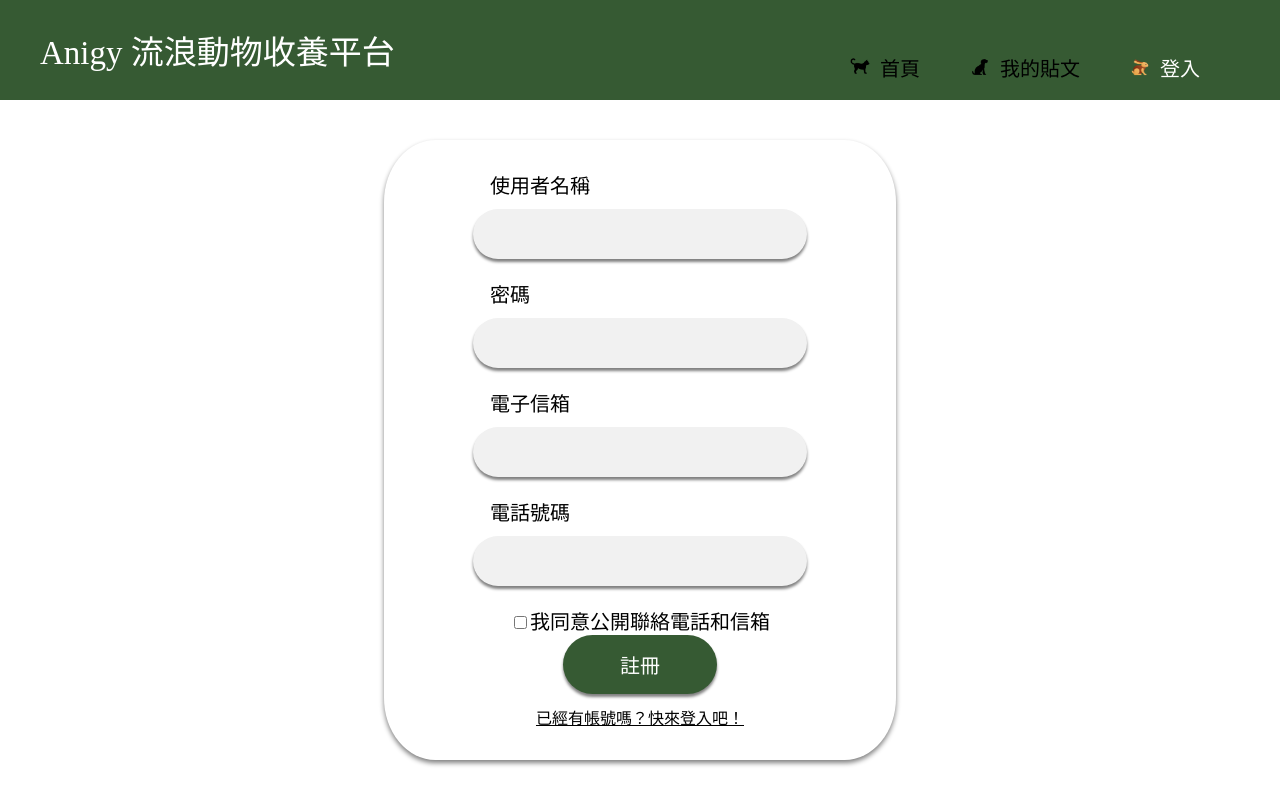
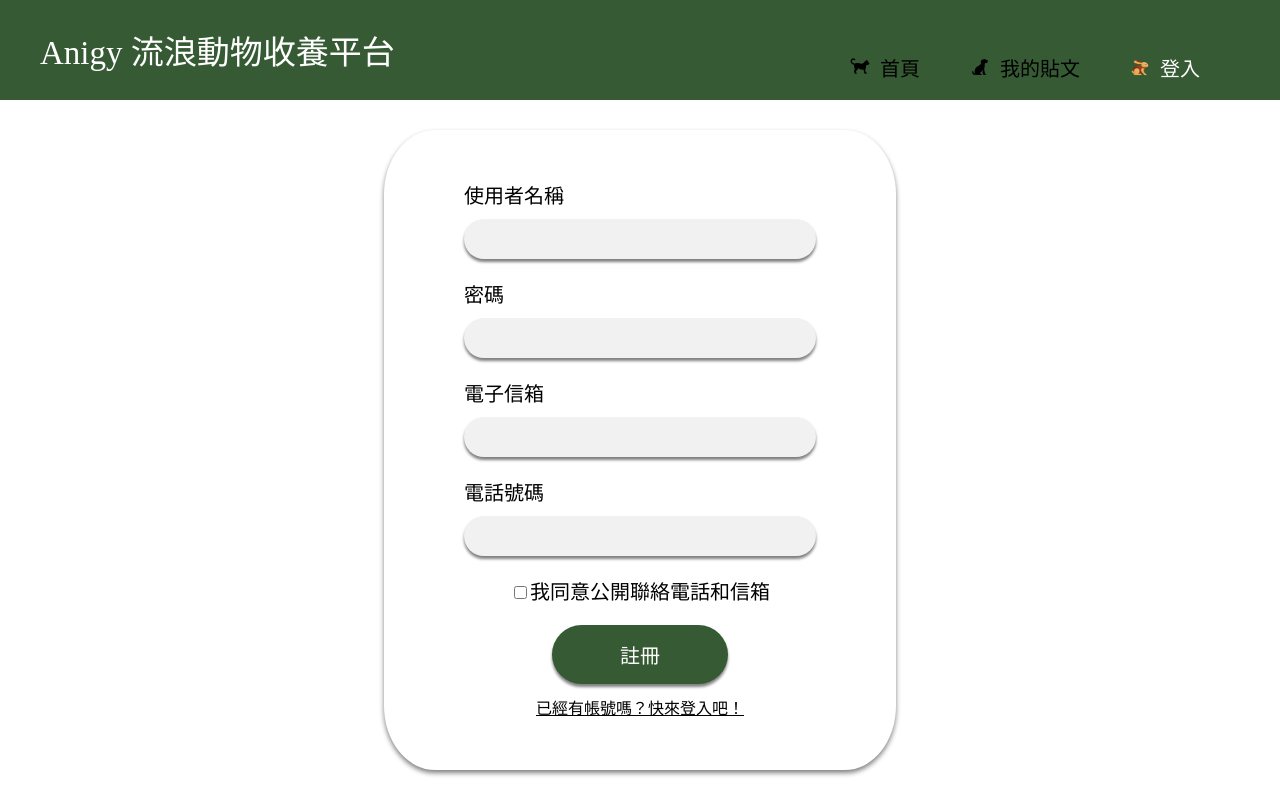
Before and after one commit to jiacian0609/Anigy, a React (Create React App) app in the folder frontend/: page /signUp in a window 1280 px wide. Built offline with nearby package versions, Linux system fonts and the light colour scheme; no server answers; a web font is replaced by a local one.

Commit message:
change sign up page style as sign in page

```diff
--- a/frontend/src/containers/SignUp.js
+++ b/frontend/src/containers/SignUp.js
@@ -16,16 +16,13 @@ const Base = styled.div`
 `
 
 const SignInBox = styled.div`
-    background-color: white;
     border-radius: 10%;
     width: 40%;
+    padding: 50px 80px;
     margin: auto;
     justify-content: center;
     display: flex;
 	flex-direction: column;
-	align-items: center;
-    padding-top: 30px;
-    padding-bottom: 30px;
     box-shadow: 0px 3px 5px grey;
 `
 
@@ -37,16 +34,21 @@ const InputText = styled.div`
 `
 
 const InputBar = styled.input`
+    width: 100%;
     text-align: left;
-    height: 50px;
-    font-size: 25px;
-    padding-left: 20px;
+    font-size: 15px;
+    line-height: 20px;
+    padding: 10px 20px;
     border-radius: 50px;
     margin-top: 10px;
     margin-bottom: 20px;
     border: 0px;
     background-color: #F1F1F1;
     box-shadow: 0px 3px 3px grey;
+
+    &:focus {
+        outline: solid 2px #365A33;
+    }
 `
 
 const Submit = styled.button`
@@ -62,6 +64,8 @@ const Submit = styled.button`
 `
 const Checkbox = styled.label`
     font-size: 20px;
+    text-align: center;
+    margin-bottom: 20px;
 `
 const Signin = styled.button`
     text-decoration: underline;
@@ -112,7 +116,7 @@ function SignUp({setJwt}) {
                     <input type='checkbox' value='我同意公開聯絡電話和信箱'/>
                     <span>我同意公開聯絡電話和信箱</span>
                 </Checkbox>
-                <SubmitButton name='註冊' width='30%' onClick={() => handleSubmit(document.getElementById('email').value, document.getElementById('username').value, document.getElementById('password').value, document.getElementById('phone').value)} />
+                <SubmitButton name='註冊' width='50%' onClick={() => handleSubmit(document.getElementById('email').value, document.getElementById('username').value, document.getElementById('password').value, document.getElementById('phone').value)} />
                 <Signin onClick={() => navigate('/signin')}>已經有帳號嗎？快來登入吧！</Signin>
             </SignInBox>
         </Base>
```
